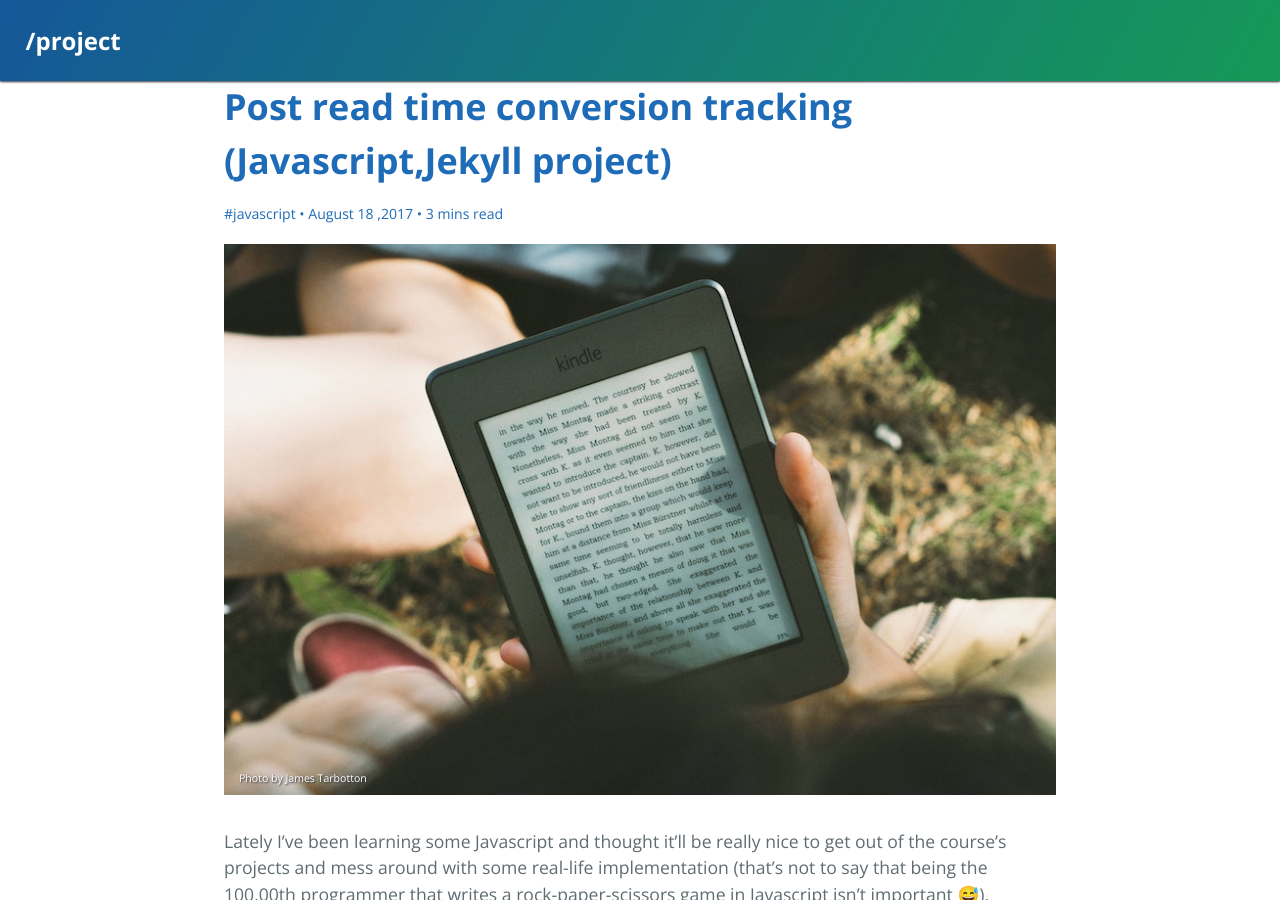
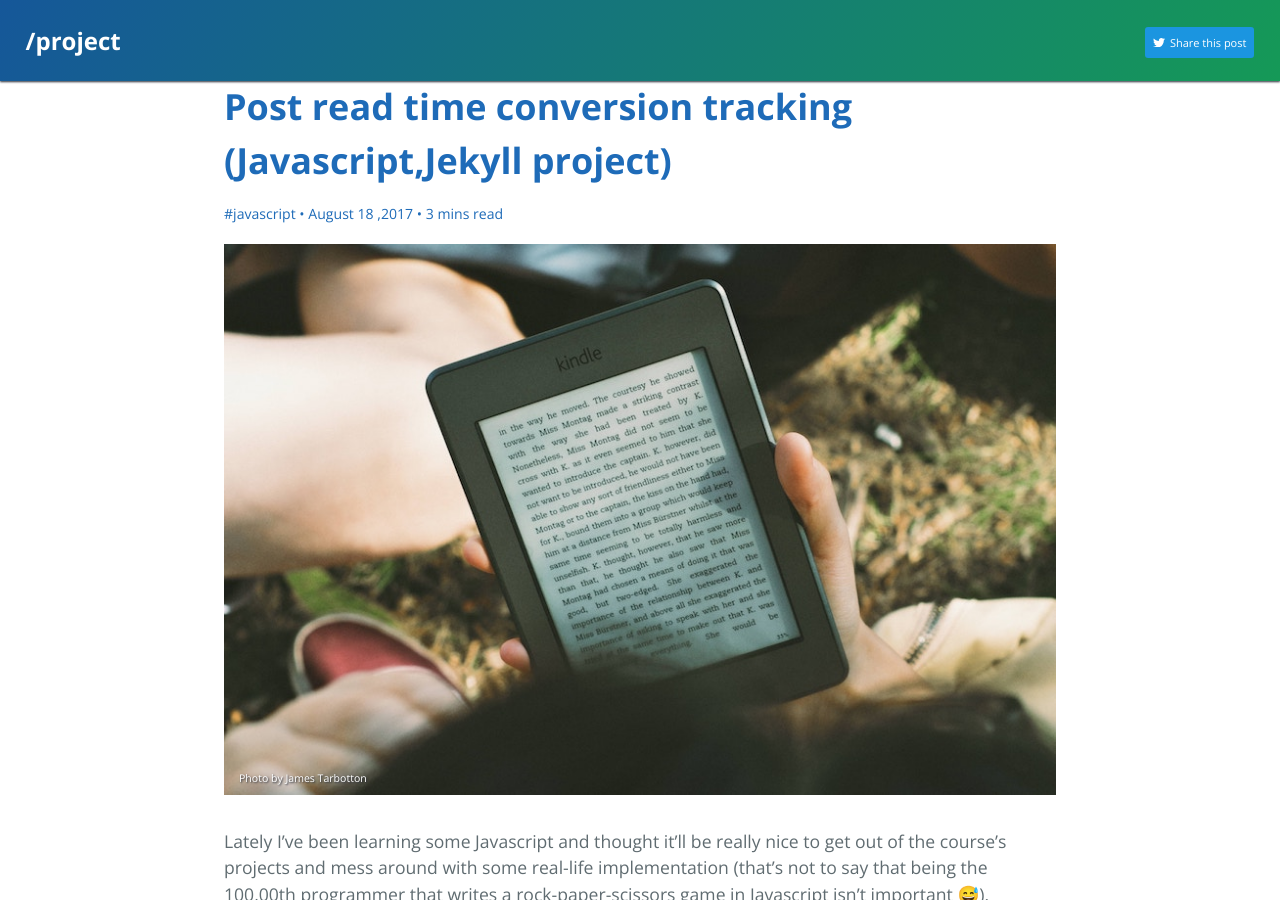
Before and after one commit to omerkaplan/project, a Jekyll site: the page built from index.md, in a window 1280 px wide and 900 px high. Built offline with Jekyll 4.4.1, drawn with Linux system fonts in a browser that asks for light colours; nearby versions of some CDN libraries.

Commit message:
Fixed - can share on twitter from homepage and posts

```diff
--- a/_includes/title.html
+++ b/_includes/title.html
@@ -6,9 +6,8 @@
 
 <section class="page-header-scroll">
   <div class="project-name-scroll"><h1><a href="{{ site.url }}">{{ site.title }}</a></h1></div>
-  <!--
   {% if page.title %}
-  <div class="share-post-title"><a class="twitter-share-button" target="_blank" href="https://twitter.com/intent/tweet?text=Nice%20read%20😎%20&quot;{{ site.posts.first }}&quot; - &url={{ site.url }}{{ page.url }}?ref=twitter&related=omerkaplan">
+  <div class="share-post-title"><a class="twitter-share-button" target="_blank" href="https://twitter.com/intent/tweet?text=Nice%20read%20😎%20&quot;{{ page.title }}&quot; - &url={{ site.url }}{{ page.url }}?ref=twitter&related=omerkaplan">
     <svg version="1.1"
     	 id="svg2" xmlns:cc="http://creativecommons.org/ns#" xmlns:sodipodi="http://sodipodi.sourceforge.net/DTD/sodipodi-0.dtd" xmlns:rdf="http://www.w3.org/1999/02/22-rdf-syntax-ns#" xmlns:svg="http://www.w3.org/2000/svg" xmlns:dc="http://purl.org/dc/elements/1.1/" xmlns:inkscape="http://www.inkscape.org/namespaces/inkscape" inkscape:version="0.48.4 r9939" sodipodi:docname="Twitter_bird_logo_2012.svg"
     	 xmlns="http://www.w3.org/2000/svg" xmlns:xlink="http://www.w3.org/1999/xlink"  x="0px" y="0px" width="14px"
@@ -28,11 +27,10 @@
     </svg>
      Share this post</a></div>
   {% endif %}
--->
 
-  <!--
+
   {% if page.url == "/" %}
-  <div class="share-post-title"><a class="twitter-share-button" target="_blank" href="https://twitter.com/intent/tweet?text=Nice%20read%20😎%20&quot;{{ post.title }}&quot; - &url={{ site.url }}{{ page.url }}?ref=twitter&related=omerkaplan">
+  <div class="share-post-title"><a class="twitter-share-button" target="_blank" href="https://twitter.com/intent/tweet?text=Nice%20read%20😎%20&quot;{{ site.posts.first.title }}&quot; - &url={{ site.url }}{{ page.url }}?ref=twitter&related=omerkaplan">
     <svg version="1.1"
     	 id="svg3" xmlns:cc="http://creativecommons.org/ns#" xmlns:sodipodi="http://sodipodi.sourceforge.net/DTD/sodipodi-0.dtd" xmlns:rdf="http://www.w3.org/1999/02/22-rdf-syntax-ns#" xmlns:svg="http://www.w3.org/2000/svg" xmlns:dc="http://purl.org/dc/elements/1.1/" xmlns:inkscape="http://www.inkscape.org/namespaces/inkscape" inkscape:version="0.48.4 r9939" sodipodi:docname="Twitter_bird_logo_2012.svg"
     	 xmlns="http://www.w3.org/2000/svg" xmlns:xlink="http://www.w3.org/1999/xlink"  x="0px" y="0px" width="14px"
@@ -52,5 +50,5 @@
     </svg>
     Share this post</a></div>
   {% endif %}
--->
+
 </section>
--- a/_layouts/homepage.html
+++ b/_layouts/homepage.html
@@ -1,4 +1,6 @@
 <!--include head section, find it in the includes directory-->
+{% assign post = site.posts.first %}
+{% assign content = post.content %}
 {% include head.html %}
 
 <!--include title section, find it in the includes directory-->
@@ -9,8 +11,6 @@
 <!--Page's content goes below-->
 <section class="main-content">
   <!-- This code segement will show the latest post on the homepage-->
-  {% assign post = site.posts.first %}
-  {% assign content = post.content %}
   {% include post_detail.html %}
   <!--include footer section, find it in the includes directory-->
   {% include footer.html %}
```
